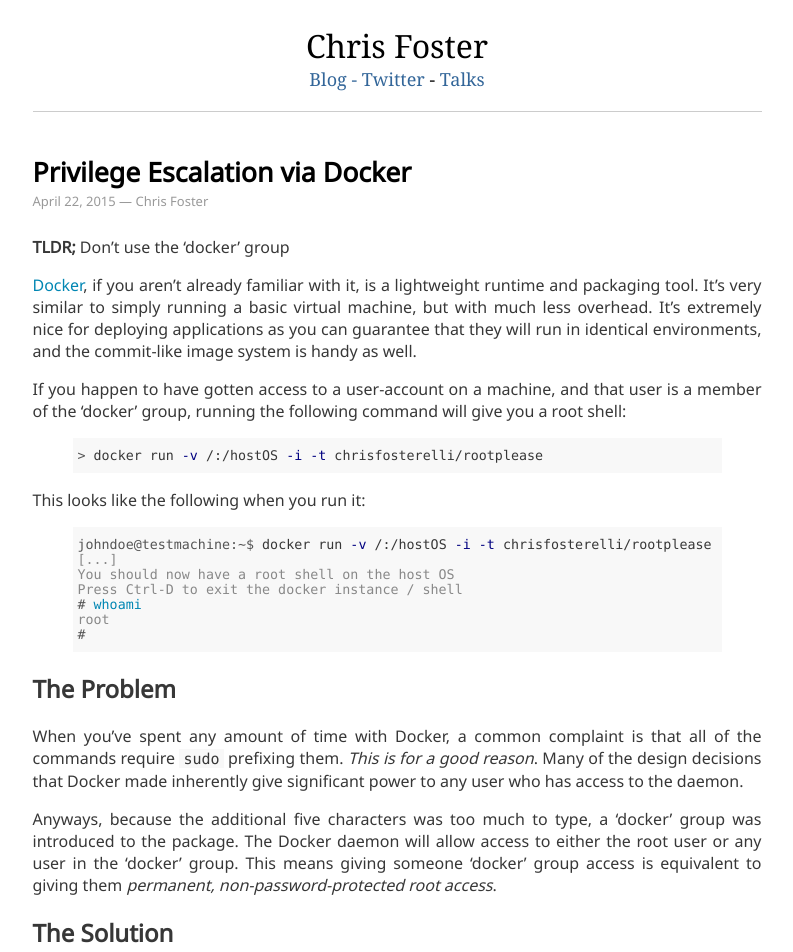
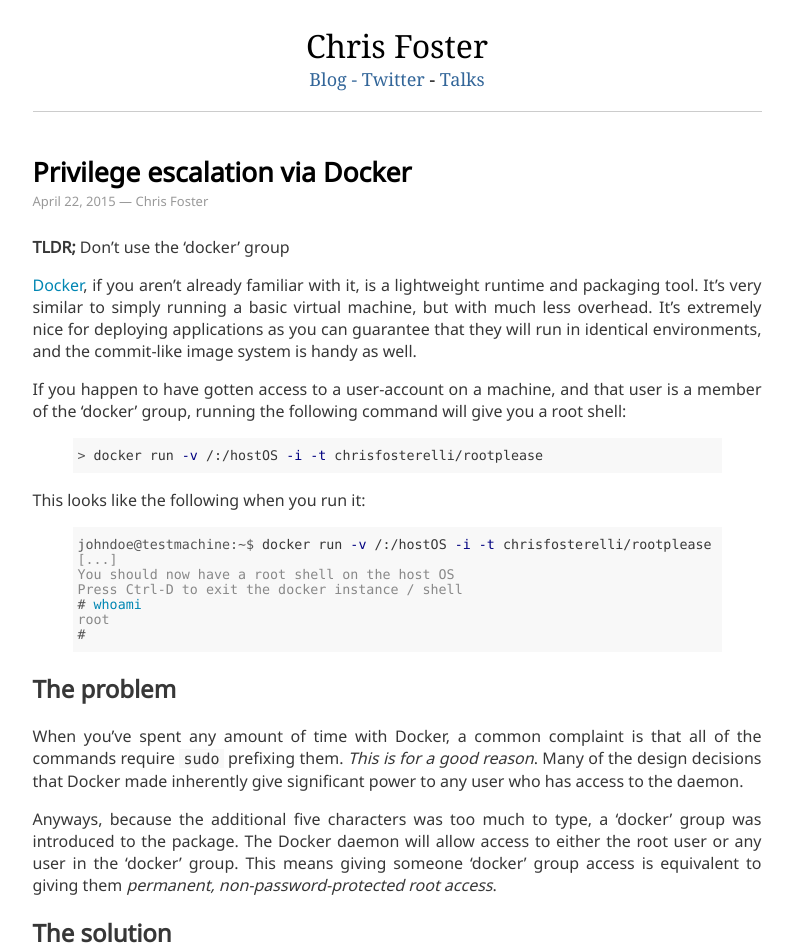
Before and after one commit to chrisfosterelli/chrisfosterelli.github.io, a Jekyll site: the page built from _posts/2015-04-22-privilege-escalation-via-docker.md, in a window 1280 px wide. Shown: the top 952 px of the page, without its empty margins (243-1036 px from the left). Built offline with Jekyll 4.4.1, drawn with Linux system fonts in a browser that asks for light colours; some of the changed text lies outside the part shown.

Commit message:
Consistency fixes

```diff
--- a/_posts/2015-04-22-privilege-escalation-via-docker.md
+++ b/_posts/2015-04-22-privilege-escalation-via-docker.md
@@ -1,7 +1,7 @@
 ---
 layout: post
 permalink: privilege-escalation-via-docker
-title: Privilege Escalation via Docker
+title: Privilege escalation via Docker
 ---
 
 **TLDR;** Don't use the 'docker' group
@@ -39,19 +39,19 @@
 #
 {% endhighlight %}
 
-## The Problem
+## The problem
 
 When you've spent any amount of time with Docker, a common complaint is that all of the commands require `sudo` prefixing them. _This is for a good reason_. Many of the design decisions that Docker made inherently give significant power to any user who has access to the daemon.
 
 Anyways, because the additional five characters was too much to type, a 'docker' group was introduced to the package. The Docker daemon will allow access to either the root user or any user in the 'docker' group. This means giving someone 'docker' group access is equivalent to giving them _permanent, non-password-protected root access_.
 
-## The Solution
+## The solution
 
 This is a hard fix for Docker. Because of many of the design decisions they've opted for, it would require significant code rewriting in order to allow non-root users to access the daemon without it being a security risk. My person advice is just simply not use the 'docker' group, ever. At the very least, this should be made more clear on the [documentation](http://docs.docker.com/installation/ubuntulinux/#create-a-docker-group) for the 'docker' group. A newbie might not understand what 'root-equivalent' really means.
 
 In Docker's defense, they are aware that this is a security problem, although they apparently have no intention of actually fixing it. About half way down in their [security document](http://docs.docker.com/articles/security/#docker-daemon-attack-surface), they do explain that the 'docker' group is root-equivalent and why that is dangerous.
 
-## Exploit Details
+## Exploit details
 
 The command you run to perform the privilege escalation fetches my Docker image from the [Docker Hub Registry](https://registry.hub.docker.com/) and runs it. The `-v` parameter that you pass to Docker specifies that you want to create a [volume](http://docs.docker.com/userguide/dockervolumes/) in the Docker instance. The `-i` and `-t` parameters put Docker into 'shell mode' rather than starting a daemon process.
 
--- a/index.html
+++ b/index.html
@@ -2,7 +2,7 @@
 layout: default
 title: Home
 ---
-{% for post in site.posts unless:hidden limit:10 %}
+{% for post in site.posts limit:10 %}
 {% unless post.hidden %}
 <h3>
   <a class="ablack" href="{{post.url}}">{{post.title}}</a>
```
Also changed, not shown: _posts/2013-10-22-collections-and-embedded-documents-in-mongodb.md (+1 -1 lines), _posts/2014-11-19-getting-started-with-webrtc-data-channels.md (+1 -1 lines), _posts/2015-01-06-30-days-of-casual-soylent.md (+2 -2 lines).
